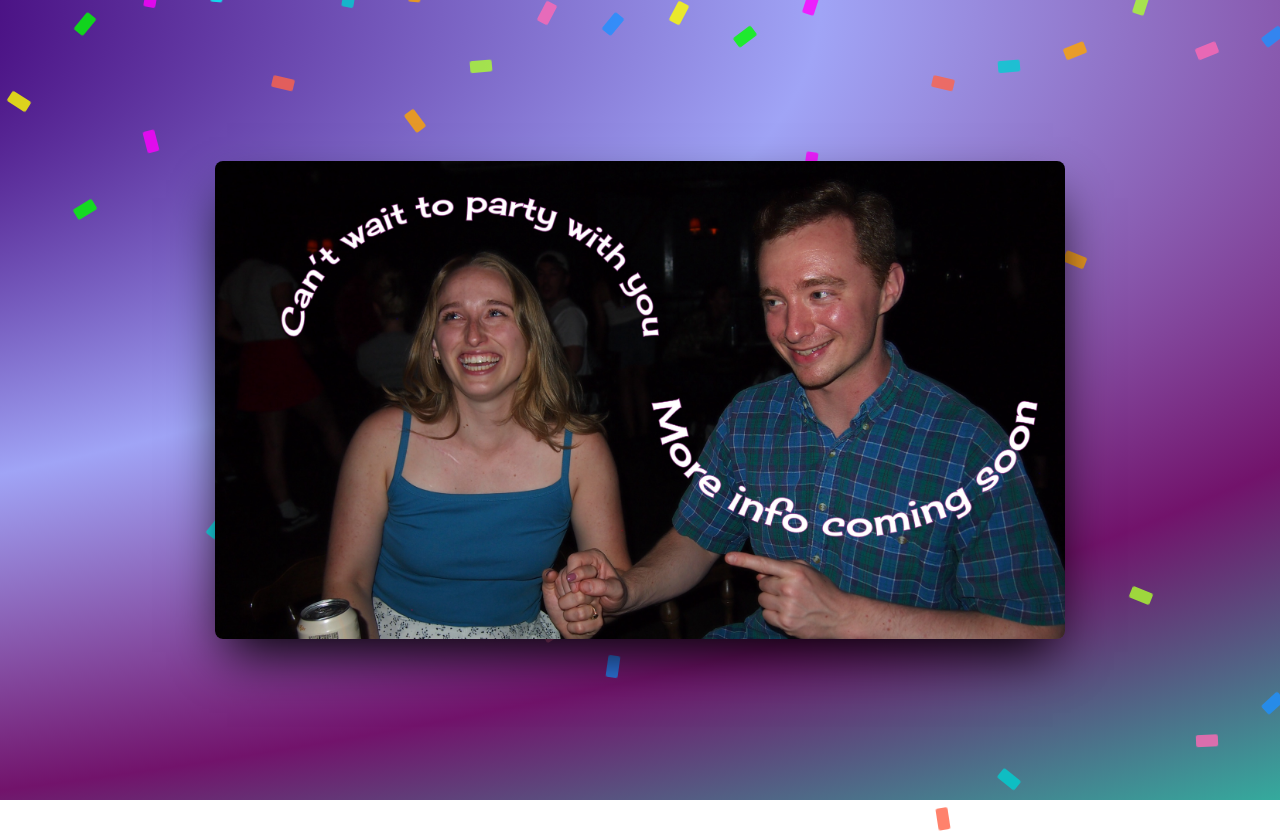
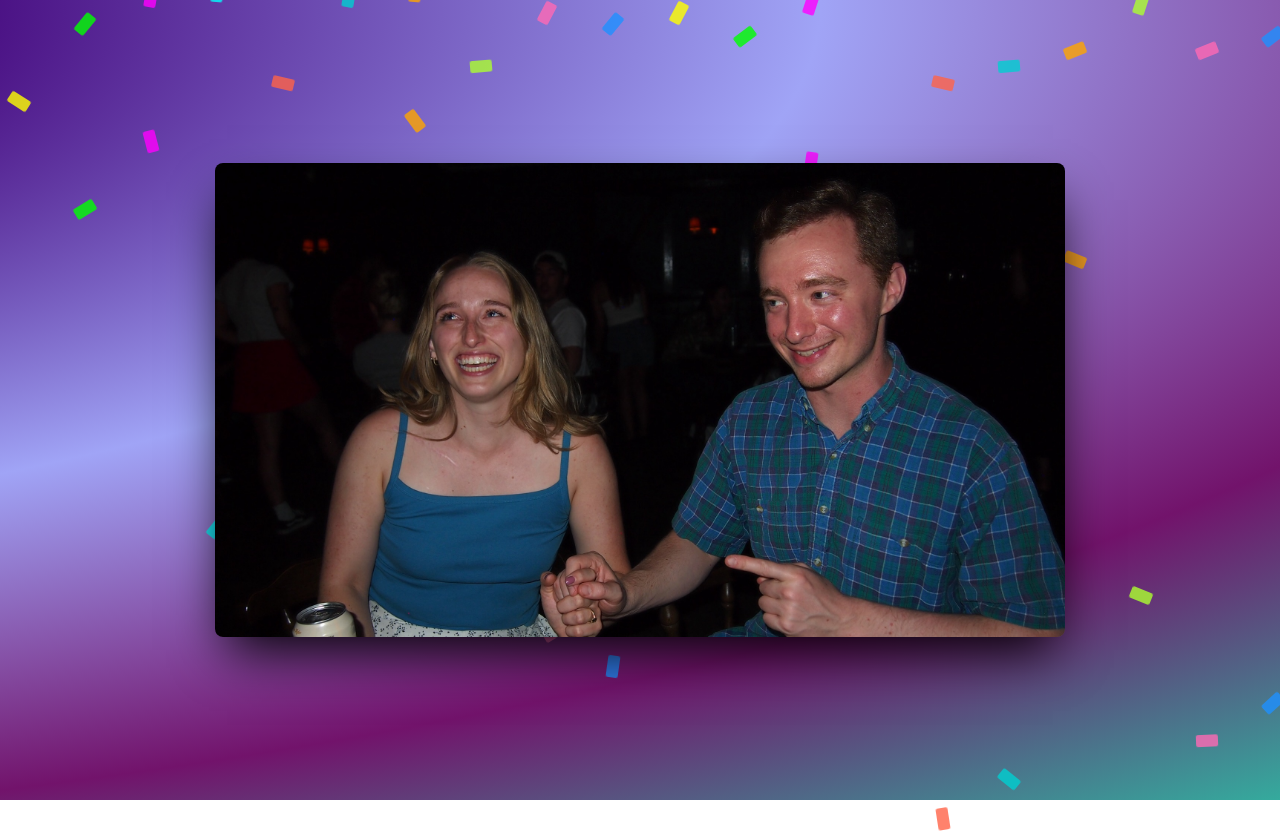
Before and after one commit to jrr8/wedding, a Next.js app: page / in a window 1280 px wide. Built offline with nearby package versions, Linux system fonts and the light colour scheme.

Commit message:
swap image

```diff
--- a/src/app/page.tsx
+++ b/src/app/page.tsx
@@ -9,7 +9,7 @@ export default function Home() {
         <Confetti n={20}/>
         <Image
           className="rounded-lg shadow-2xl/100 z-1"
-          src="/loading-page.jpeg"
+          src="/loading-page.jpg"
           alt="Happy couple holding hands"
           width={2560}
           height={1440}
```
Also changed, not shown: public/loading-page.jpg (added).
